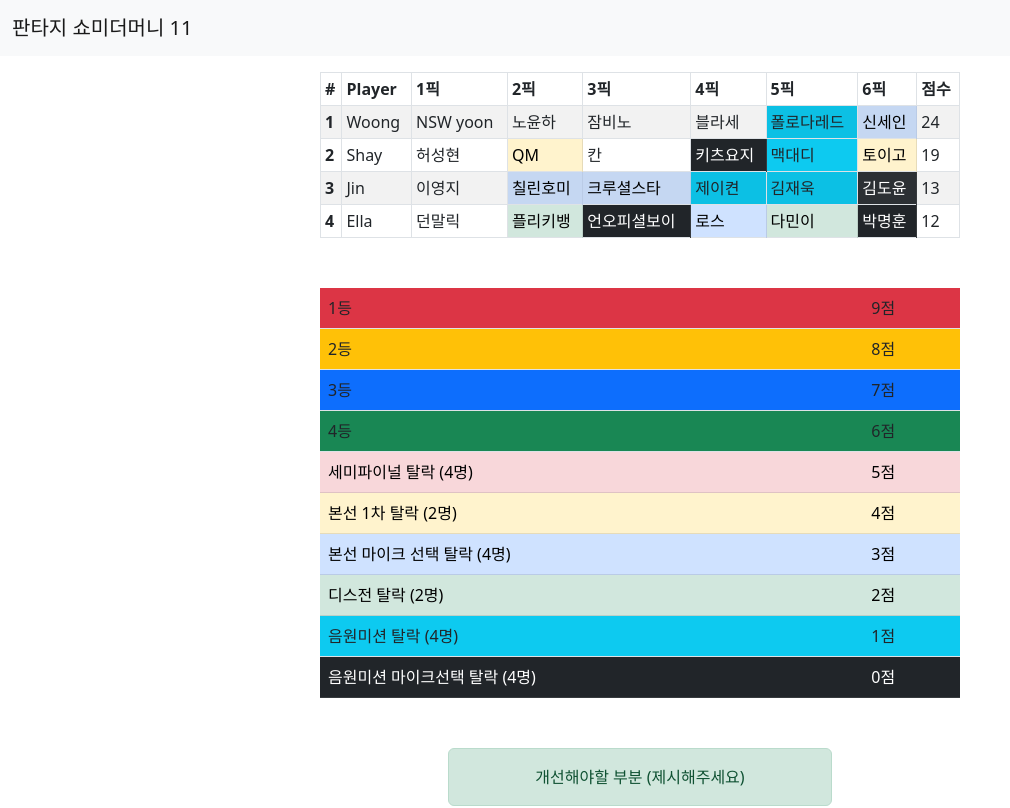
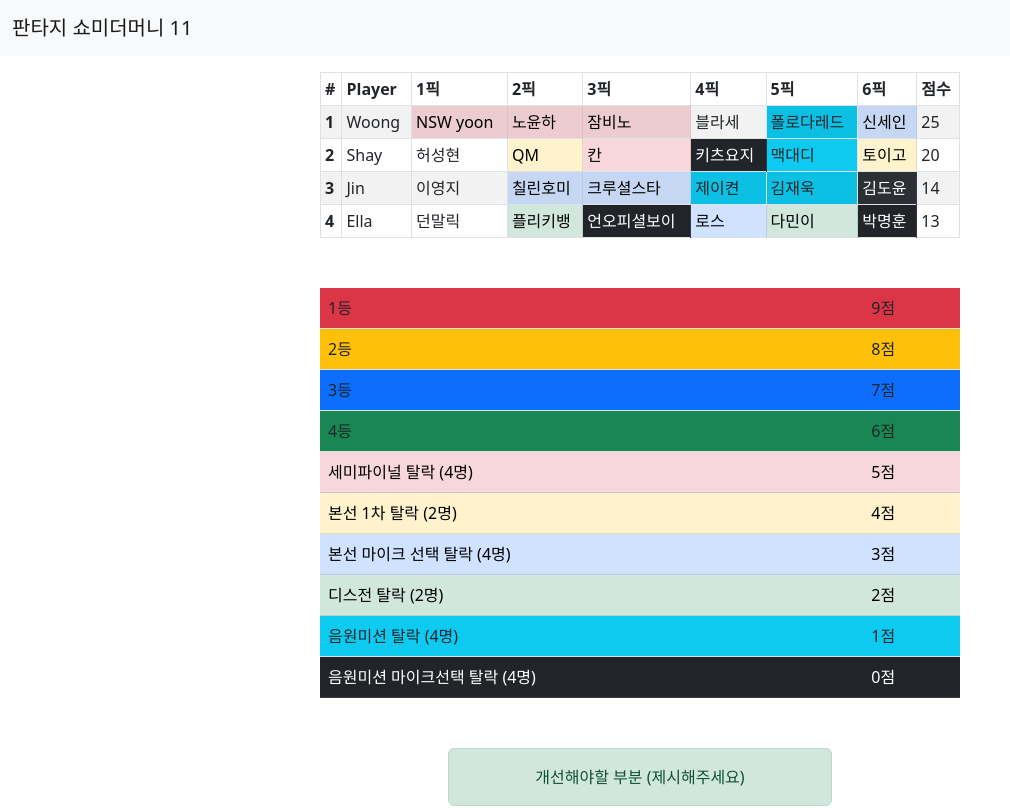
Before and after one commit to shayjin/FantasyShowMeTheMoney11, a React (Create React App) app in the folder client/: page / in a window 1280 px wide. Shown: the top 808 px of the page, without its empty margins (0-1010 px from the left). Built offline with nearby package versions, Linux system fonts and the light colour scheme.

Commit message:
세미파이널

```diff
--- a/client/src/App.js
+++ b/client/src/App.js
@@ -172,11 +172,11 @@ function Main() {
   let 디스 = ["플리키뱅", "다민이"];
   let 본선마이크선택 = ["칠린호미", "크루셜스타", "신세인", "로스"];
   let 본선 = ["QM", "토이고"];
-  let 세미 = [];
-  let fourth = "";
-  let third = "";
-  let second = "";
-  let first = "";
+  let 세미 = ["노윤하", "칸", "잠비노", "NSW yoon"];
+  let fourth = [];
+  let third = [];
+  let second = [];
+  let first = [];
 
   let rounds = [마이크선택, 음원, 디스, 본선마이크선택, 본선, 세미, fourth, third, second, first];
   let colors = ["table-dark", "bg-info", "table-success","table-primary","table-warning",
@@ -185,7 +185,7 @@ function Main() {
   var curr = 0;
 
   for (var round in rounds) {
-    if (rounds[round].length != 0 || rounds[round] != "") {
+    if (rounds[round].length > 0) {
       curr += 1;
     }
   }
@@ -196,6 +196,7 @@ function Main() {
     "다민이": curr, "김도윤": curr, "NSW yoon": curr, "크루셜스타": curr, "QM": curr, "김재욱": curr,
     "노윤하": curr, "블라세": curr, "칠린호미": curr, "키츠요지": curr, "폴로다레드": curr, "플리키뱅": curr
   };
+
 
   for (var round in rounds) {
     for (var rapper in rounds[round]) {
```
